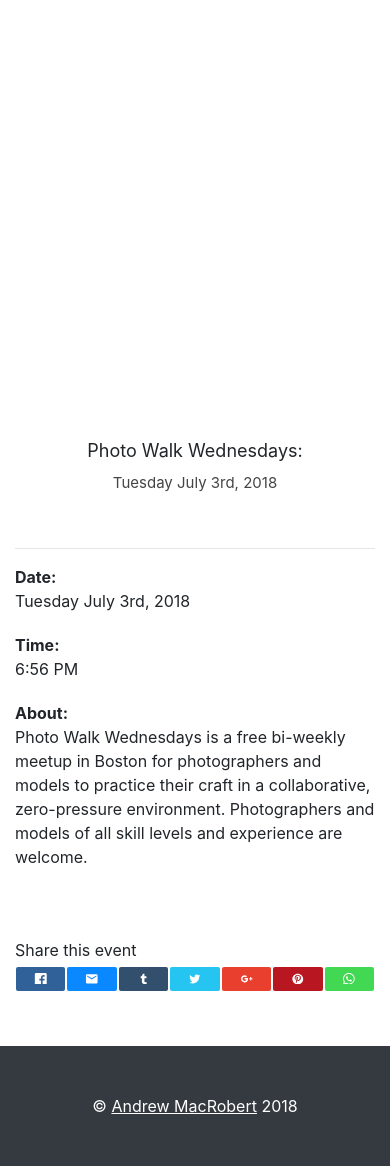
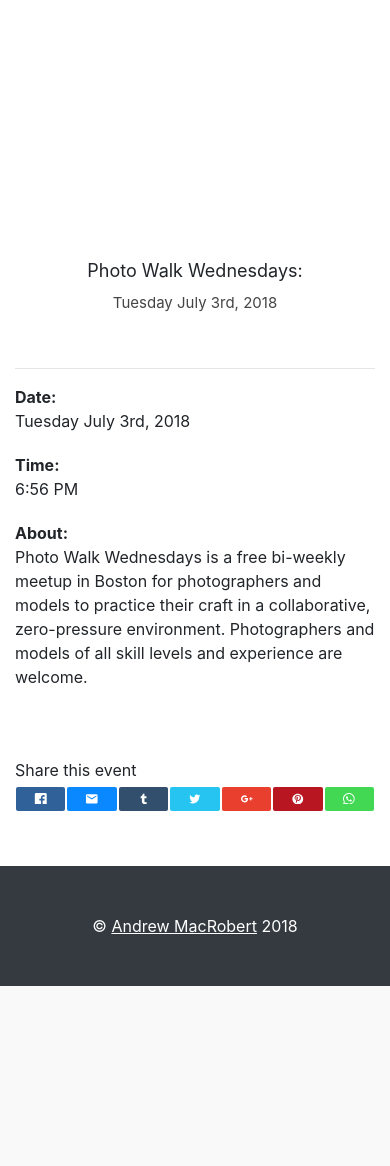
Before and after one commit to amacrobert/photowalkboston, a Symfony app: template templates/event.html.twig in a window 390 px wide. Shown: the part 56-1222 px from the top of the page. After the commit the page ends 1042 px from the top, so only its background shows below. Run offline with Twig, Linux system fonts and the light colour scheme; the template is opened without the code that fills it, so the values that code supplies are empty; some libraries are stand-ins or nearby versions.

Commit message:
responsive hero banner height

```diff
--- a/public/css/main.css
+++ b/public/css/main.css
@@ -115,10 +115,16 @@
 /* event page */
 
 .event-page--banner {
+    height: 220px;
     margin-top: 56px;
-    height: 400px;
     background-size: cover;
     background-position: center;
+}
+
+@media (min-width: 576px) {
+    .event-page--banner {
+        height: 400px;
+    }
 }
 
 .event-page--title {
--- a/templates/base.html.twig
+++ b/templates/base.html.twig
@@ -15,7 +15,7 @@
 
         <link href="/vendor/bootstrap/css/bootstrap.min.css" rel="stylesheet">
         <link href="/css/scrolling-nav.css" rel="stylesheet">
-        <link href="/css/main.css?1" rel="stylesheet">
+        <link href="/css/main.css?2" rel="stylesheet">
         <link href="/css/rrssb.css" rel="stylesheet">
         <link href="https://fonts.googleapis.com/css?family=Lobster" rel="stylesheet">
 
```
